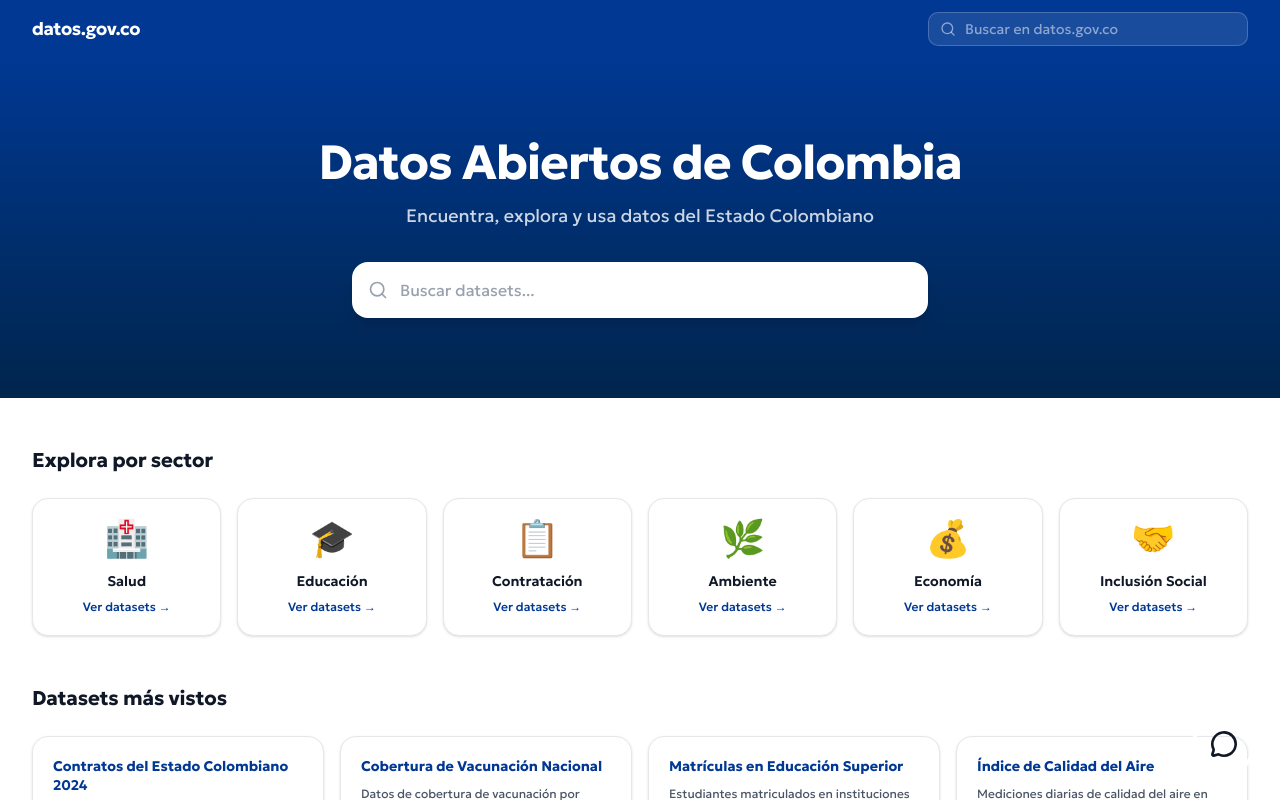
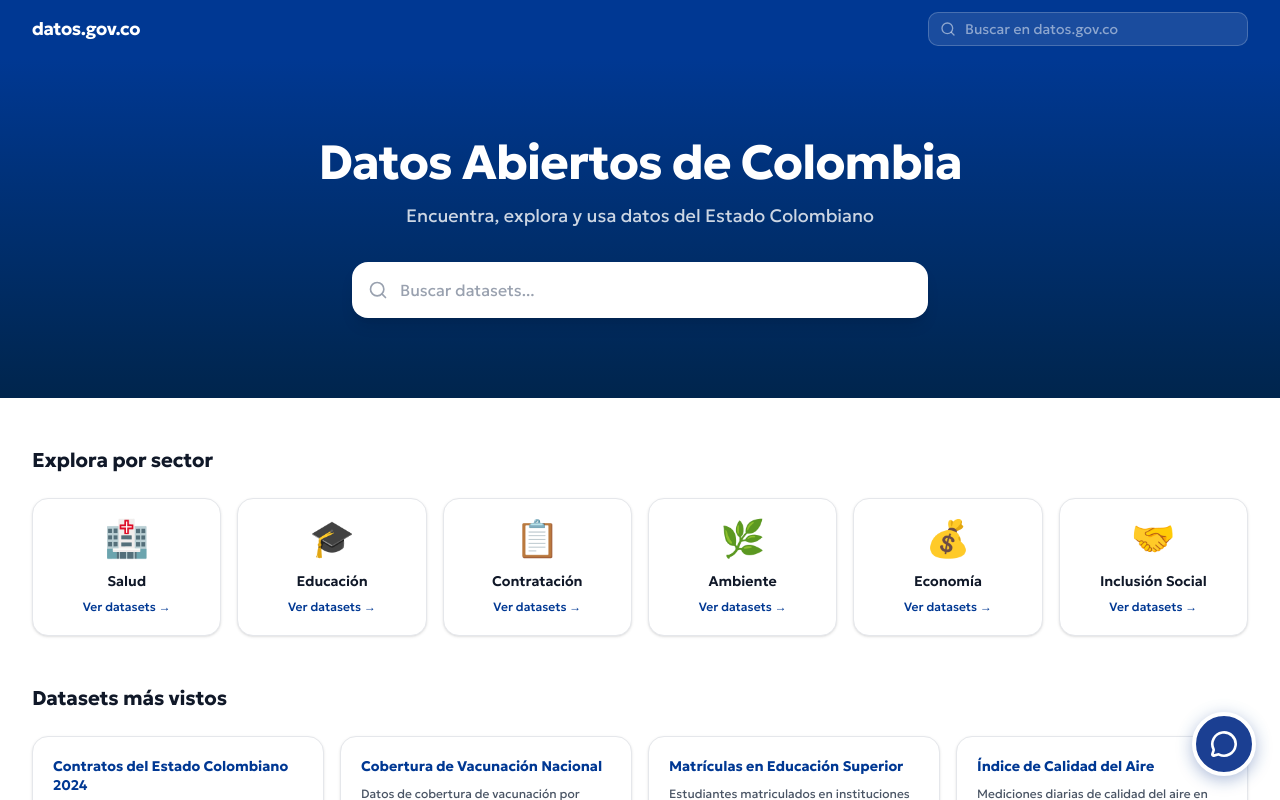
Before and after one commit to sarenasr/Concurso-Datos-IA, a Next.js app in the folder apps/frontend/: page /datos in a window 1280 px wide. Shown: the top 800 px of the page. Built offline with nearby package versions, Linux system fonts and the light colour scheme; no server answers.

Commit message:
refactor(brand): rename DatiaBubble to ManglarBubble with brand styling

```diff
--- a/apps/frontend/app/datos/page.tsx
+++ b/apps/frontend/app/datos/page.tsx
@@ -1,6 +1,6 @@
 "use client";
 
-import { DatiaBubble } from "@/components/datia-bubble";
+import { ManglarBubble } from "@/components/manglar-bubble";
 import { Search } from "lucide-react";
 
 const SECTORS = [
@@ -126,7 +126,7 @@ export default function DatosPage() {
         Ministerio TIC · Gobierno de Colombia
       </footer>
 
-      <DatiaBubble />
+      <ManglarBubble />
     </div>
   );
 }
--- /dev/null
+++ b/apps/frontend/components/loading-logo.tsx
@@ -0,0 +1,22 @@
+"use client";
+
+export function LoadingLogo({
+  size = 48,
+  className = "",
+  alt = "Manglar cargando",
+}: {
+  size?: number;
+  className?: string;
+  alt?: string;
+} = {}) {
+  return (
+    // eslint-disable-next-line @next/next/no-img-element
+    <img
+      src="/logo-loading.webp"
+      alt={alt}
+      width={size}
+      height={size}
+      className={className}
+    />
+  );
+}
--- a/apps/frontend/components/datia-bubble.tsx
+++ b/apps/frontend/components/manglar-bubble.tsx
@@ -2,9 +2,10 @@
 
 import { useState, useRef, useEffect } from "react";
 import { Chat } from "@/components/chat";
-import { MessageCircle, X, Database } from "lucide-react";
+import { MessageCircle, X } from "lucide-react";
+import Image from "next/image";
 
-export function DatiaBubble() {
+export function ManglarBubble() {
   const [open, setOpen] = useState(false);
   const panelRef = useRef<HTMLDivElement>(null);
 
@@ -24,7 +25,7 @@ export function DatiaBubble() {
       {open && (
         <div
           ref={panelRef}
-          className="datia-panel-enter absolute bottom-20 right-0 flex w-[380px] flex-col overflow-hidden rounded-2xl border border-gray-200 bg-white shadow-2xl shadow-black/25 sm:w-[420px]"
+          className="manglar-panel-enter absolute bottom-20 right-0 flex w-[380px] flex-col overflow-hidden rounded-2xl border border-gray-200 bg-white shadow-2xl shadow-black/25 sm:w-[420px]"
           style={
             {
               height: 520,
@@ -39,15 +40,13 @@ export function DatiaBubble() {
             } as React.CSSProperties
           }
         >
-          <div className="flex shrink-0 items-center gap-3 border-b border-yellow-300/50 bg-colombia-yellow px-4 py-3">
-            <div className="flex h-9 w-9 items-center justify-center rounded-full bg-white/90 shadow-sm">
-              <Database className="h-4 w-4 text-colombia-blue" strokeWidth={2.25} />
-            </div>
+          <div className="flex shrink-0 items-center gap-3 border-b border-border/60 bg-primary px-4 py-3">
+            <Image src="/brand/manglar-isotipo.png" alt="" width={28} height={28} />
             <div className="flex flex-1 flex-col">
-              <span className="text-sm font-bold text-gray-900 leading-tight">
-                DATIA
+              <span className="text-sm font-bold text-primary-foreground leading-tight">
+                Manglar
               </span>
-              <span className="text-[10px] text-gray-700 leading-tight font-medium">
+              <span className="text-[10px] text-primary-foreground/70 leading-tight font-medium">
                 Habla con los datos
               </span>
             </div>
@@ -67,12 +66,12 @@ export function DatiaBubble() {
       <button
         type="button"
         onClick={() => setOpen((v) => !v)}
-        className={`datia-bubble-pulse flex h-16 w-16 items-center justify-center rounded-full border-4 border-white transition-all duration-200 hover:scale-105 active:scale-95 ${
+        className={`manglar-bubble-pulse flex h-16 w-16 items-center justify-center rounded-full border-4 border-white transition-all duration-200 hover:scale-105 active:scale-95 ${
           open
-            ? "datia-bubble-idle bg-white shadow-lg shadow-black/20 text-colombia-blue"
-            : "bg-colombia-yellow text-gray-900"
+            ? "manglar-bubble-idle bg-white shadow-lg shadow-black/20 text-primary"
+            : "bg-primary text-primary-foreground"
         }`}
-        aria-label={open ? "Cerrar chat DATIA" : "Abrir chat DATIA"}
+        aria-label={open ? "Cerrar chat Manglar" : "Abrir chat Manglar"}
       >
         {open ? (
           <X className="h-7 w-7" strokeWidth={2.5} />
```
